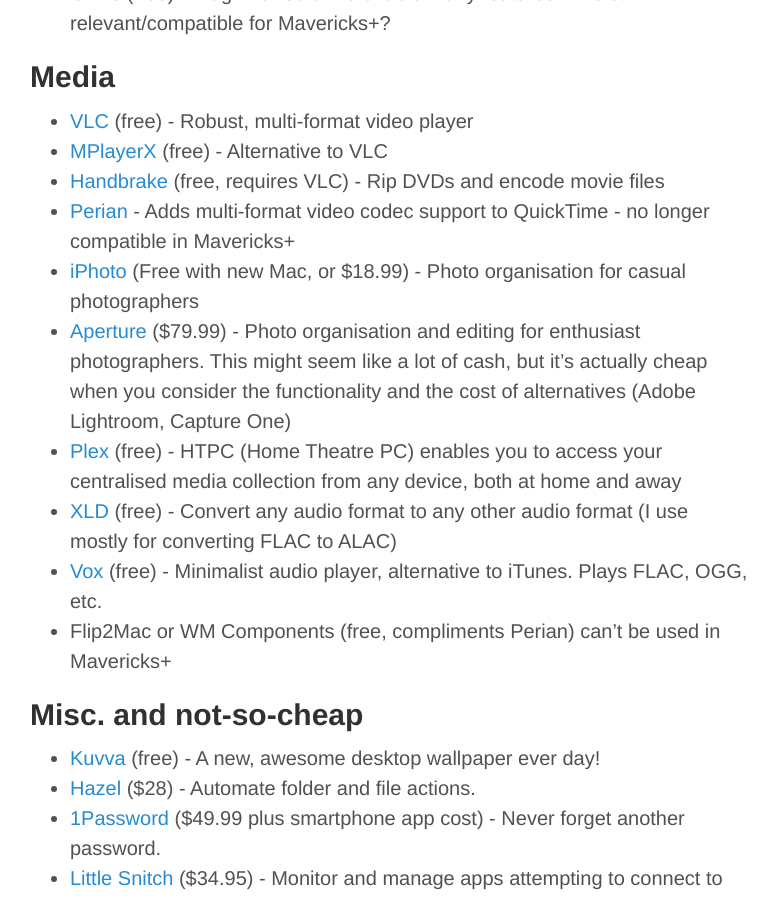
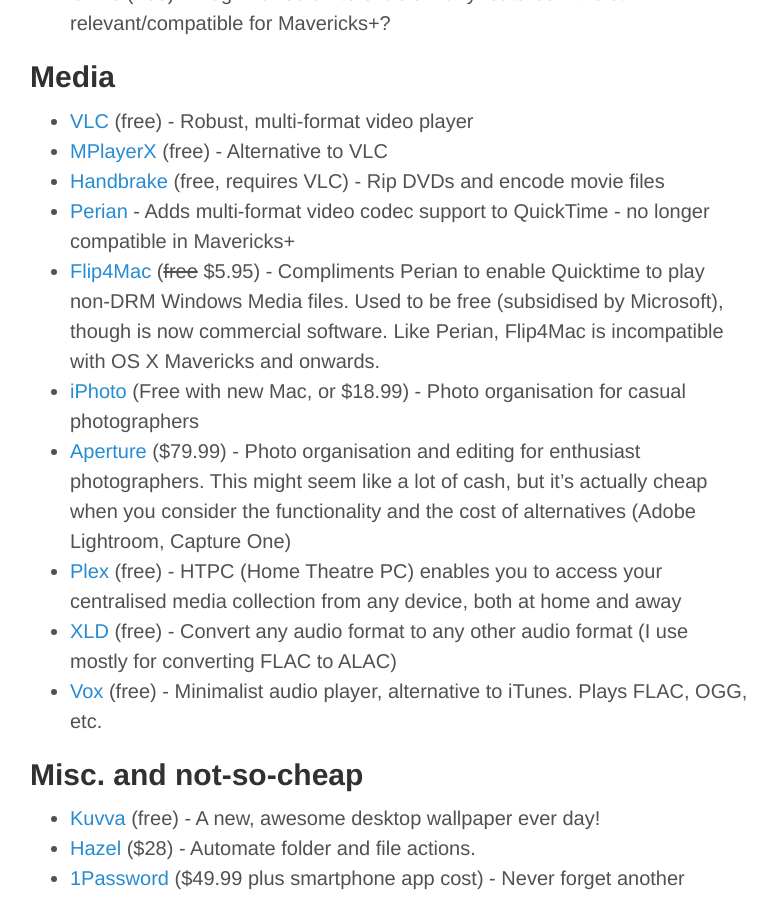
Before and after one commit to IDIUX/idiux.github.io, a Jekyll site: the page built from _posts/2014-08-04-best-free-or-cheap-mac-apps-to-get-you-started.md, in a window 1280 px wide and 900 px high, scrolled down 1708 px. Shown: the whole window, without its empty margins (250-1027 px from the left). Built offline with Jekyll 4.4.1, drawn with Linux system fonts in a browser that asks for light colours; nearby versions of some CDN libraries; Markdown is read by kramdown in place of the engine named in the settings.

Commit message:
Clarify Flip4Mac software in Mac Apps blog post

```diff
--- a/_posts/2014-08-04-best-free-or-cheap-mac-apps-to-get-you-started.md
+++ b/_posts/2014-08-04-best-free-or-cheap-mac-apps-to-get-you-started.md
@@ -39,12 +39,12 @@
 * [MPlayerX](http://mplayerx.org/ "MPlayerX") (free) - Alternative to VLC
 * [Handbrake](http://handbrake.fr/ "Handbrake") (free, requires VLC) - Rip DVDs and encode movie files
 * [Perian](http://perian.org/ "Perian") - Adds multi-format video codec support to QuickTime - no longer compatible in Mavericks+
+* [Flip4Mac](http://www.telestream.net/flip4mac/wmv.htm "Flip4Mac") (<del>free</del> $5.95) - Compliments Perian to enable Quicktime to play non-DRM Windows Media files. Used to be free (subsidised by Microsoft), though is now commercial software. Like Perian, Flip4Mac is incompatible with OS X Mavericks and onwards.
 * [iPhoto](https://www.apple.com/au/mac/iphoto/ "iPhoto") (Free with new Mac, or $18.99) - Photo organisation for casual photographers
 * [Aperture](https://www.apple.com/au/aperture/ "Aperture") ($79.99) - Photo organisation and editing for enthusiast photographers.  This might seem like a lot of cash, but it’s actually cheap when you consider the functionality and the cost of alternatives (Adobe Lightroom, Capture One)
 * [Plex](https://plex.tv/ "Plex") (free) - HTPC (Home Theatre PC) enables you to access your centralised media collection from any device, both at home and away
 * [XLD](http://tmkk.undo.jp/xld/index_e.html "XLD Lossless Decoder") (free) - Convert any audio format to any other audio format (I use mostly for converting FLAC to ALAC)
 * [Vox](http://coppertino.com/ "Vox") (free) - Minimalist audio player, alternative to iTunes. Plays FLAC, OGG, etc.
-* Flip2Mac or WM Components (free, compliments Perian) can’t be used in Mavericks+
 
 ## Misc. and not-so-cheap
 
```
